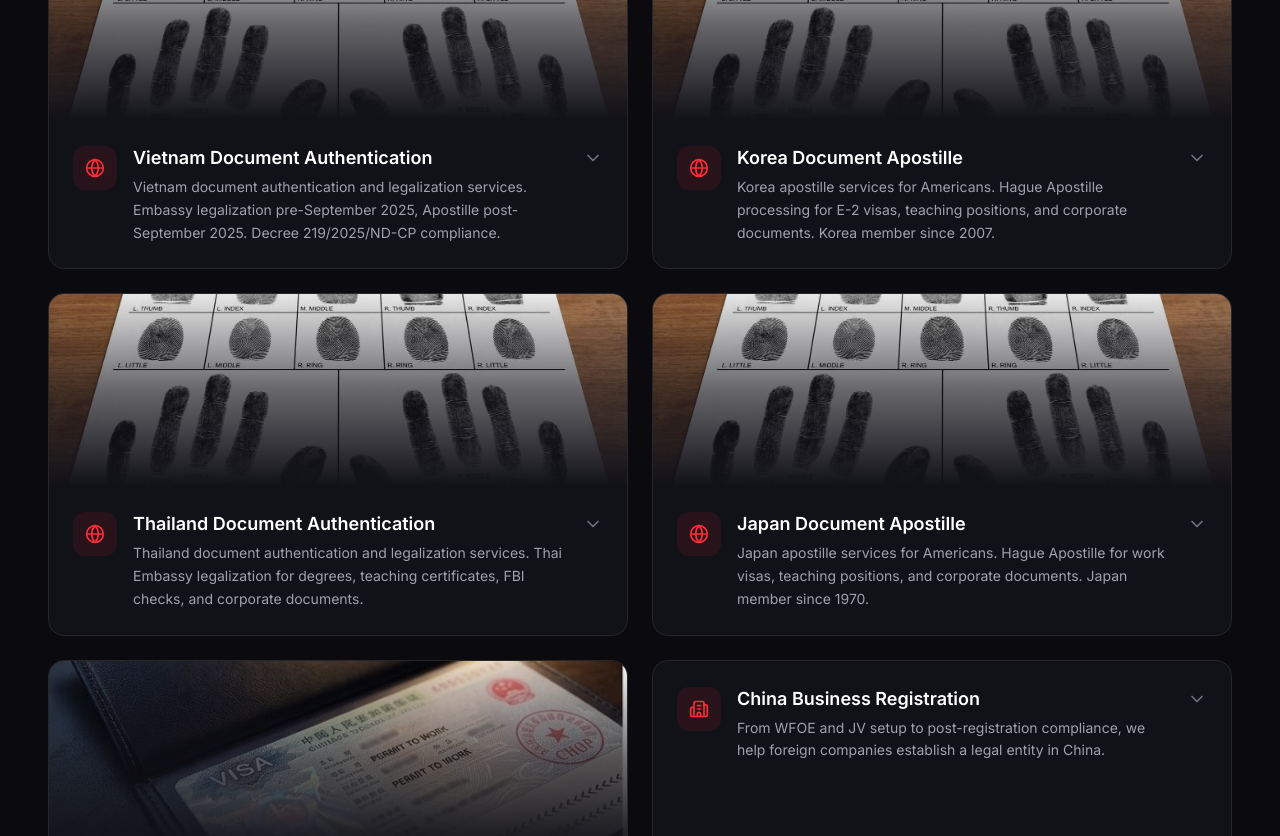
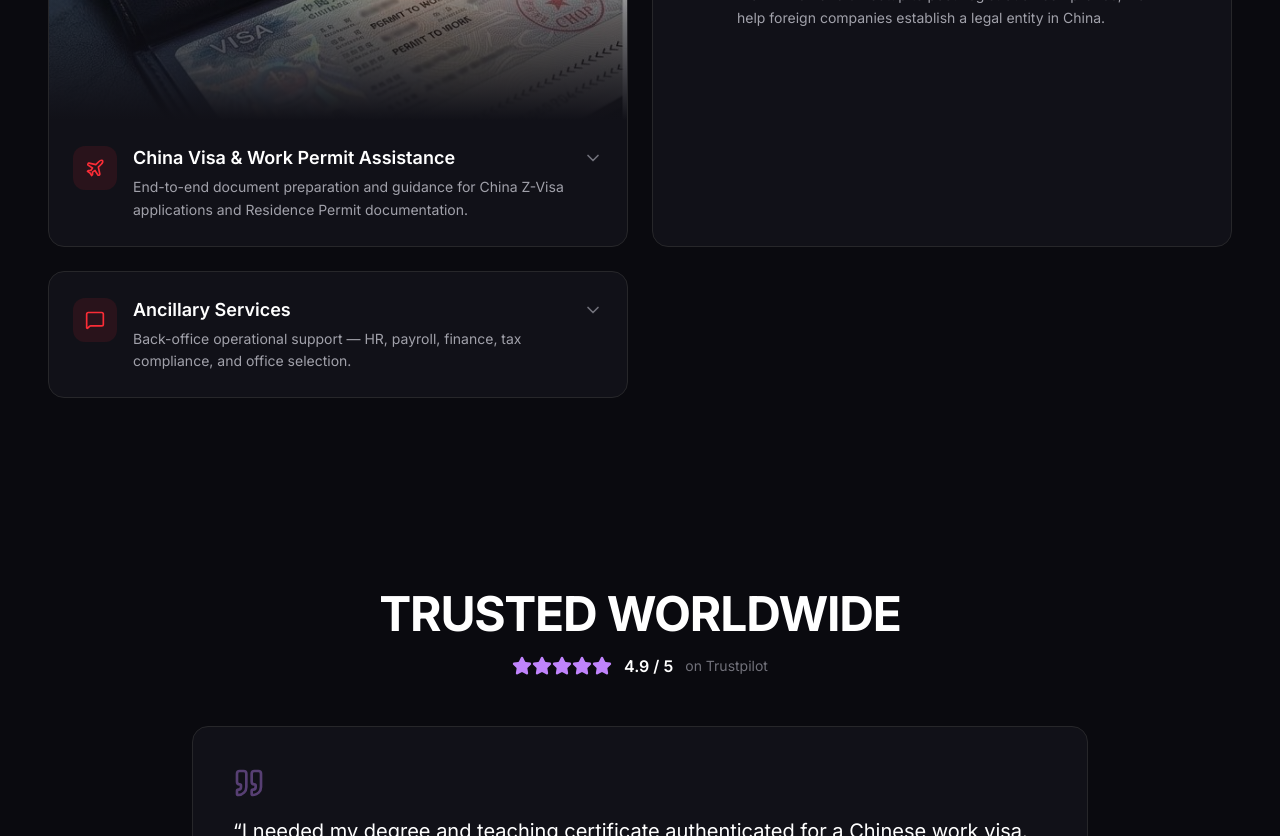
Before and after one commit to scottpiusz-cmyk/hive-digital, a Next.js app: page / in a window 1280 px wide. Shown: the part 2760-3596 px from the top of the page. Built offline with nearby package versions, Linux system fonts and the light colour scheme.

Commit message:
Clean apostille card, remove country cards from grid

```diff
--- a/sections/ServicePipeline.tsx
+++ b/sections/ServicePipeline.tsx
@@ -46,16 +46,18 @@ const services: Service[] = [
   {
     id: "apostille",
     icon: Stamp,
-    title: "Apostille & Document Authentication",
+    title: "Document Apostille & Authentication",
     image: "/apostille-auth-combined.jpg",
     summary:
       "Hague Apostille certification, Embassy / Consulate legalization, and notarization for degrees, teaching certificates, marriage licenses, and corporate documents.",
+    link: "/services/apostille/",
     details: [
       "Hague Apostille (Convention member states)",
       "Chinese Embassy / Consulate Authentication",
-      "Vietnamese Embassy Legalization",
-      "Thai MOFA & Embassy Authentication",
-      "Korean & Japanese Consulate Authentication",
+      "Vietnam: Embassy authentication or Apostille (post-Sept 2025)",
+      "Korea: Hague Apostille (member since 2007)",
+      "Thailand: Thai Embassy authentication & legalization",
+      "Japan: Hague Apostille (member since 1970)",
       "Notarization and certified translation coordination",
     ],
   },
@@ -88,70 +90,6 @@ const services: Service[] = [
       "Other cities by appointment — inquire",
       "Digital delivery within 24 hours",
       "Hard copies via secure courier",
-    ],
-  },
-  {
-    id: "vietnam",
-    icon: Globe,
-    title: "Vietnam Document Authentication",
-    image: "/fingerprinting.jpg",
-    link: "/vietnam-authentication/",
-    summary: "Vietnam document authentication and legalization services. Embassy legalization pre-September 2025, Apostille post-September 2025. Decree 219/2025/ND-CP compliance.",
-    details: [
-      "Vietnam Embassy authentication (pre-Sept 2025)",
-      "Hague Apostille (post-Sept 2025)",
-      "Decree 219/2025/ND-CP compliance guidance",
-      "Degrees, teaching certificates, corporate docs",
-      "Notarized Vietnamese translation coordination",
-      "End-to-end processing and delivery",
-    ],
-  },
-  {
-    id: "korea",
-    icon: Globe,
-    title: "Korea Document Apostille",
-    image: "/fingerprinting.jpg",
-    link: "/korea-apostille/",
-    summary: "Korea apostille services for Americans. Hague Apostille processing for E-2 visas, teaching positions, and corporate documents. Korea member since 2007.",
-    details: [
-      "Hague Apostille for all Korean-bound documents",
-      "E-2 visa document packages for teachers",
-      "FBI check apostille for Korea immigration",
-      "Degree and certificate apostille",
-      "Korean translation coordination",
-      "State-level and federal apostille processing",
-    ],
-  },
-  {
-    id: "thailand",
-    icon: Globe,
-    title: "Thailand Document Authentication",
-    image: "/fingerprinting.jpg",
-    link: "/thailand-authentication/",
-    summary: "Thailand document authentication and legalization services. Thai Embassy legalization for degrees, teaching certificates, FBI checks, and corporate documents.",
-    details: [
-      "Thai Embassy or Consulate authentication",
-      "Pre-authentication by Secretary of State or US Dept of State",
-      "Certified Thai translation coordination",
-      "Degrees, teaching certificates, corporate docs",
-      "End-to-end processing and secure delivery",
-      "Guidance for TEFL teachers heading to Thailand",
-    ],
-  },
-  {
-    id: "japan",
-    icon: Globe,
-    title: "Japan Document Apostille",
-    image: "/fingerprinting.jpg",
-    link: "/japan-apostille/",
-    summary: "Japan apostille services for Americans. Hague Apostille for work visas, teaching positions, and corporate documents. Japan member since 1970.",
-    details: [
-      "Hague Apostille for all Japan-bound documents",
-      "State-level and federal apostille processing",
-      "Japanese translation coordination",
-      "Work visa document packages",
-      "Corporate document apostille for business registration",
-      "End-to-end processing and secure delivery",
     ],
   },
   {
```
